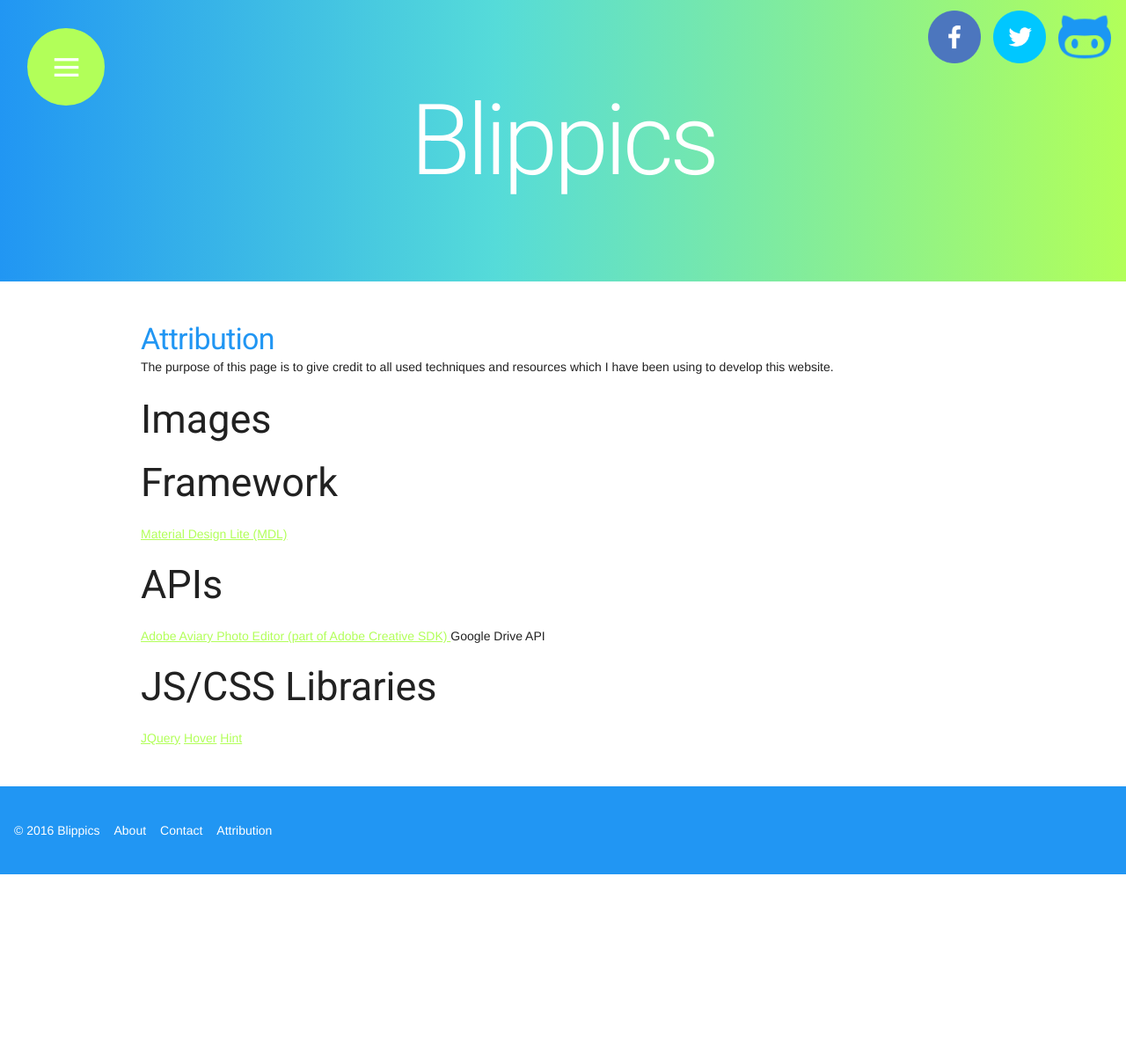
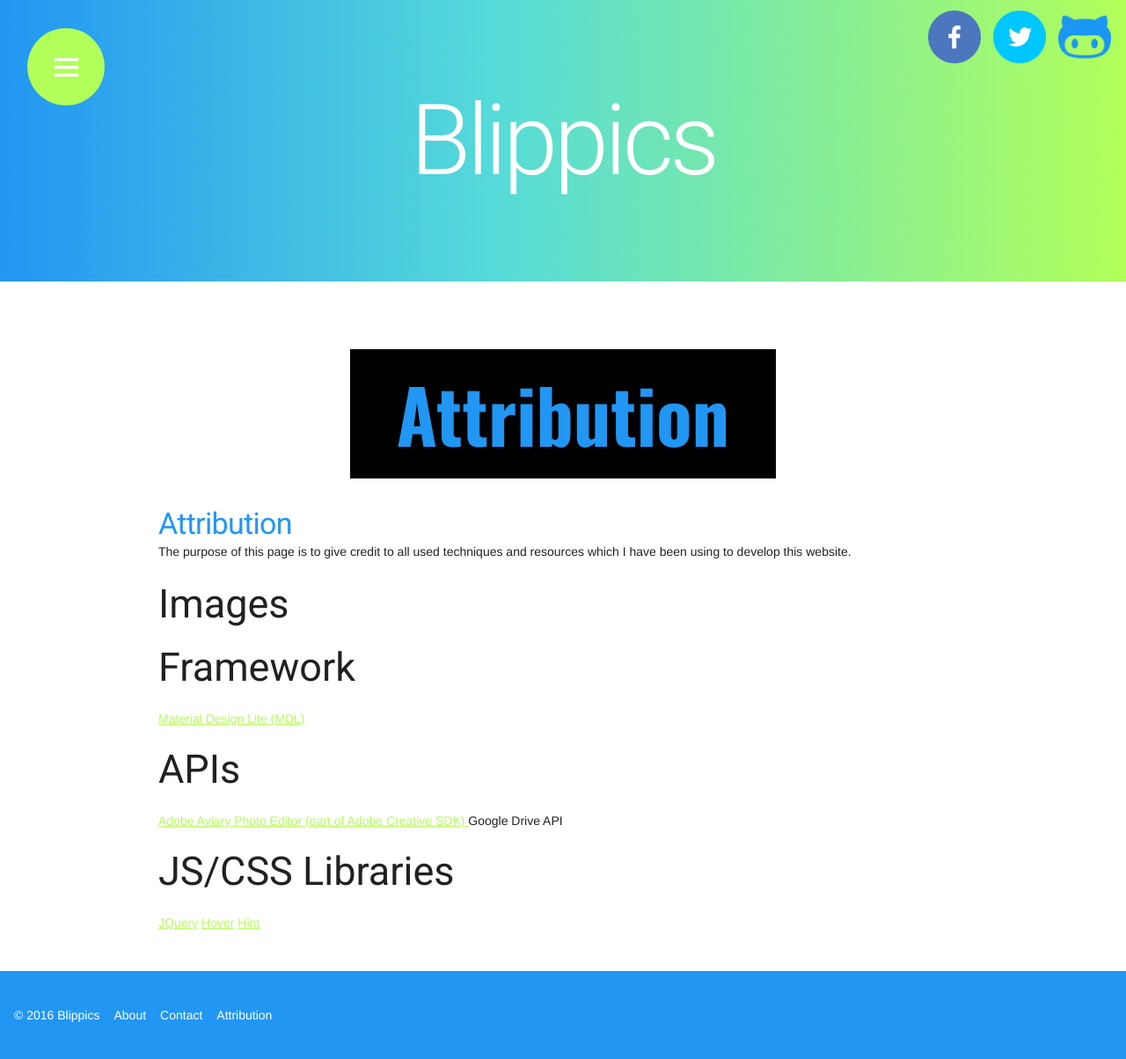
Before and after one commit to WictorKihlbaum/BlippicsRemake, a PHP site: page /?attribution in a window 1280 px wide. Shown: the whole page at 88% size. Run offline with PHP 8.4, Linux system fonts and the light colour scheme; some libraries are stand-ins or nearby versions.

Commit message:
Edit online page and attribution page updated

```diff
--- a/assets/css/custom.css
+++ b/assets/css/custom.css
@@ -75,6 +75,15 @@
 
 
 
+#dropzone {
+    margin: 0 auto;
+    max-width: 600px;
+    border-radius: 15px;
+    border: 3px dashed #999;
+}
+#editable-image {
+    max-width: 600px;
+}
 
 #need-to-login-text {
 	margin: 20px auto !important;
--- /dev/null
+++ b/assets/css/topic.css
@@ -0,0 +1,119 @@
+/*
+  Based from this article from Divya Manian -
+  http://nimbupani.com/using-background-clip-for-text-with-css-fallback.html
+*/
+@import url(http://fonts.googleapis.com/css?family=Oswald:400,700);
+* {
+  margin: 0;
+  padding: 0;
+}
+
+*,
+:before,
+:after {
+  -webkit-box-sizing: border-box;
+  -moz-box-sizing: border-box;
+  box-sizing: border-box;
+}
+
+html,
+body {
+  min-height: 100%;
+}
+
+body {
+  /*font-family: 'Oswald', sans-serif;*/
+  /*color: #fff;*/
+  /*background-color: #000;*/
+}
+
+.wrapper {
+  text-align: center;
+  font-family: 'Oswald', sans-serif;
+}
+
+.title {
+  font-size: 2em;
+  position: relative;
+  margin: 0 auto 1em;
+  padding: 1em 1em .25em 1em;
+  text-align: center;
+  text-transform: uppercase;
+}
+
+.title:after {
+  position: absolute;
+  top: 100%;
+  left: 50%;
+  width: 240px;
+  height: 4px;
+  margin-left: -120px;
+  content: '';
+  background-color: #fff;
+}
+
+/* Clip text element */
+.clip-text {
+  font-size: 6em;
+  font-weight: bold;
+  line-height: 1;
+  position: relative;
+  display: inline-block;
+  margin: .25em;
+  padding: .5em .75em;
+  text-align: center;
+  /* Color fallback */
+  color: #fff;
+  -webkit-background-clip: text;
+  -webkit-text-fill-color: transparent;
+}
+
+.clip-text:before,
+.clip-text:after {
+  position: absolute;
+  content: '';
+}
+
+/* Background */
+.clip-text:before {
+  z-index: -2;
+  top: 0;
+  right: 0;
+  bottom: 0;
+  left: 0;
+  background-image: inherit;
+}
+
+/* Text Background (black zone) */
+.clip-text:after {
+  position: absolute;
+  z-index: -1;
+  top: .125em;
+  right: .125em;
+  bottom: .125em;
+  left: .125em;
+  background-color: #000;
+}
+
+/* Change the background position to display letter when the black zone isn't here */
+.clip-text--no-textzone:before {
+  background-position: -.65em 0;
+}
+
+.clip-text--no-textzone:after {
+  content: none;
+}
+
+/* Use Background-size cover for photo background and no-repeat background */
+.clip-text--cover,
+.clip-text--cover:before {
+  background-repeat: no-repeat;
+  -webkit-background-size: cover;
+  background-size: cover;
+}
+
+/* Background image from http://thepatternlibrary.com/ and http://lorempixel.com */
+.clip-text_one {
+  /*background-image: url(http://lorempixel.com/480/200/abstract/7);*/
+  background-color: #2196F3;
+}
--- a/view/AttributionView.php
+++ b/view/AttributionView.php
@@ -10,6 +10,13 @@
 
 	public function response() : string {
 		return '
+
+			<div class="wrapper">
+		      	<div class="clip-text clip-text_one">
+		      		Attribution
+		      	</div>
+		  	</div>
+
 			<h1 class="mdl-typography--display-1 mdl-color-text--primary page-topic">
 	    		Attribution
 	    	</h1>
--- a/view/EditOnlineView.php
+++ b/view/EditOnlineView.php
@@ -12,7 +12,7 @@
 		return '
 			<div id="editonline-page-container">
     			<h1 class="mdl-typography--display-1 mdl-color-text--primary page-topic">
-    				Edit image from Google Drive
+    				Edit image on Google Drive
     			</h1>
 
 	            <div id="user-message"></div>
@@ -27,6 +27,13 @@
 	                Only images in formats Png and Jpg/Jpeg will be shown.
 					These are the formats the photo editor accepts.
 	            </div>
+
+	            <div class="g-signin2 mdl-layout--large-screen-only"
+	            	 data-width="960px"
+	            	 data-height="100"
+	            	 data-longtitle="true"
+	            	 data-theme="dark"
+	            	 data-onsuccess="onSignIn"></div>
 
 	            <div id="loading-animation">
 	                <div class="sk-chasing-dots">
--- a/view/LayoutView.php
+++ b/view/LayoutView.php
@@ -186,12 +186,12 @@
           <script src="//apis.google.com/js/client.js"></script>
           <script src="./assets/js/SignEvent.js"></script>
           <script src="./assets/js/header.js"></script>
+          '. $this -> getPageSpecificScripts() .'
           <script>
             function onSignIn(googleUser) {
               SignEvent.signIn(googleUser);
             }
           </script>
-          '. $this -> getPageSpecificScripts() .'
 
         </body>
       </html>
@@ -242,7 +242,6 @@
           <script src="./assets/js/jquery.simplePagination.js"></script>
           <script src="./assets/js/Message.js"></script>
           <script src="./assets/js/DriveClass.js"></script>
-          <script src="./assets/js/SignEvent.js"></script>
           <script src="./assets/js/Fullscreen.js"></script>
           <script src="./assets/js/AviaryDrive.js"></script>
         ';
@@ -269,7 +268,9 @@
         $this -> pageTitle = 'Attribution';
         $this -> pageContent = $this -> attributionView -> response();
         $this -> pageSpecificScripts = '';
-        $this -> pageSpecificStyles = '';
+        $this -> pageSpecificStyles = '
+          <link rel="stylesheet" href="./assets/css/topic.css" />
+        ';
         break;
 
       default:
```
Also changed, not shown: assets/img/icons/download-edited-icon.png (added), assets/img/icons/download-original-icon.png (added), assets/img/icons/edit-icon.png (added), assets/img/icons/upload-icon.png (added), assets/img/placeholder_image.png, 2 other files.
